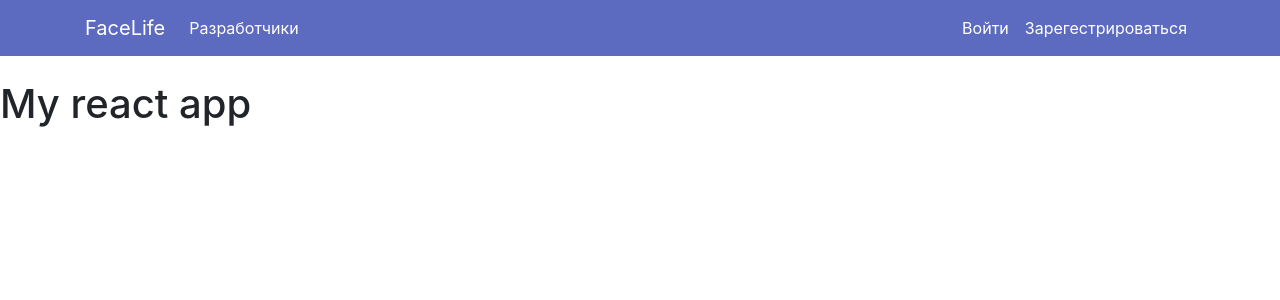
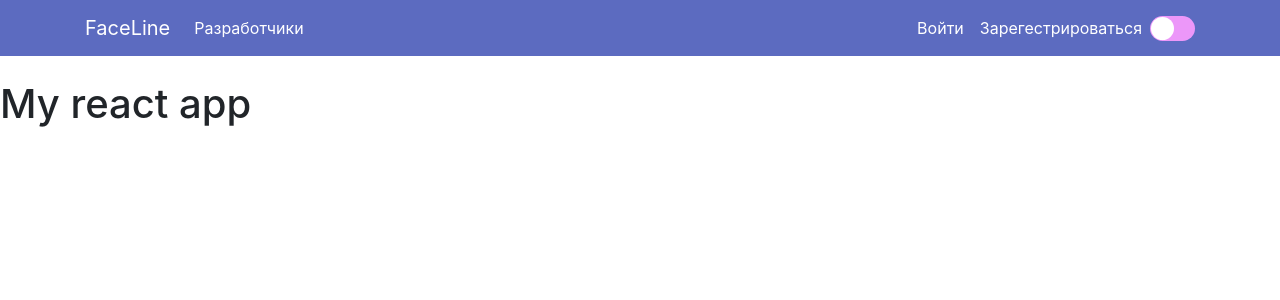
Before and after one commit to brian7346/Faceline, a React (Create React App) app in the folder client/: page / in a window 1280 px wide. Shown: the top 300 px of the page. Built offline with nearby package versions, Linux system fonts and the light colour scheme.

Commit message:
Added switch btn

```diff
--- a/client/public/index.html
+++ b/client/public/index.html
@@ -13,7 +13,7 @@
     />
     <script src="https://kit.fontawesome.com/6d4bd9095f.js"></script>
     <link rel="manifest" href="%PUBLIC_URL%/manifest.json" />
-    <title>Facelife</title>
+    <title>FaceLine</title>
   </head>
   <body>
     <noscript>You need to enable JavaScript to run this app.</noscript>
--- /dev/null
+++ b/client/src/components/SwitchBtn/SwitchBtn.js
@@ -0,0 +1,10 @@
+import React, { useState } from "react";
+import "./SwitchBtn.scss";
+
+const SwitchBtn = () => {
+  const [isOn, toggleIsOn] = useState(false);
+  const switchState = isOn ? "switch on" : "switch off";
+  return <div className={switchState} onClick={() => toggleIsOn(!isOn)} />;
+};
+
+export default SwitchBtn;
--- /dev/null
+++ b/client/src/components/SwitchBtn/SwitchBtn.scss
@@ -0,0 +1,45 @@
+@import "../../styles/Variables.scss";
+
+.switch {
+  position: relative;
+  display: inline-block;
+  width: 60px;
+  height: 34px;
+}
+
+.switch.off,
+.switch.on {
+  width: 45px;
+  height: 25px;
+  border-radius: 25px;
+  padding: 5px;
+  cursor: pointer;
+}
+
+.switch.off {
+  background-color: $primaryLight;
+}
+
+.switch.on {
+  background-color: $secondaryLight;
+}
+
+.switch.off:before,
+.switch.on:before {
+  position: absolute;
+  content: "";
+  height: 23px;
+  width: 23px;
+  left: 1px;
+  top: 1px;
+  background-color: white;
+  -webkit-transition: 0.4s;
+  transition: 0.4s;
+  border-radius: 50%;
+}
+
+.switch.on:before {
+  -webkit-transform: translateX(26px);
+  -ms-transform: translateX(26px);
+  transform: translateX(26px);
+}
--- a/client/src/components/layout/Navbar.js
+++ b/client/src/components/layout/Navbar.js
@@ -1,11 +1,12 @@
 import React from "react";
+import SwitchBtn from "../SwitchBtn/SwitchBtn";
 
 const Navbar = () => {
   return (
     <nav className="navbar navbar-expand-sm current-bg mb-4">
       <div className="container">
         <a className="navbar-brand" href="landing.html">
-          FaceLife
+          FaceLine
         </a>
         <button
           className="navbar-toggler"
@@ -38,6 +39,8 @@ const Navbar = () => {
               </a>
             </li>
           </ul>
+
+          <SwitchBtn />
         </div>
       </div>
     </nav>
--- a/client/src/styles/Variables.scss
+++ b/client/src/styles/Variables.scss
@@ -1,2 +1,7 @@
 $primary: #5c6bc0;
 $primaryDark: #26418f;
+$primaryLight: #ec97f9;
+
+$secondary: #263238;
+$secondaryDark: #000a12;
+$secondaryLight: #4f5b62;
```
